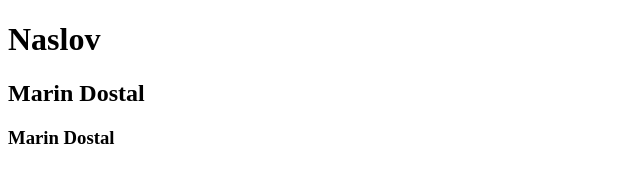
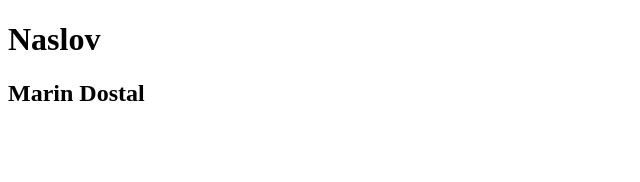
Before and after one commit to mados95/marin-dostal-parcijalni-ispit, a website: page index.html in a window 1280 px wide. Shown: the whole page, without its empty margins (0-640 px from the left). Drawn offline with Linux system fonts and the light colour scheme.

Commit message:
marin dostal - parcijalni

```diff
--- a/index.html
+++ b/index.html
@@ -9,6 +9,5 @@
 <body>
     <h1>Naslov</h1>
     <h2>Marin Dostal</h2>
-    <h3>Marin Dostal</h3>
 </body>
 </html>
--- /dev/null
+++ b/package.json
@@ -0,0 +1,5 @@
+{
+  "dependencies": {
+    "random": "^4.1.0"
+  }
+}
```
Also changed, not shown: 1 other file.
